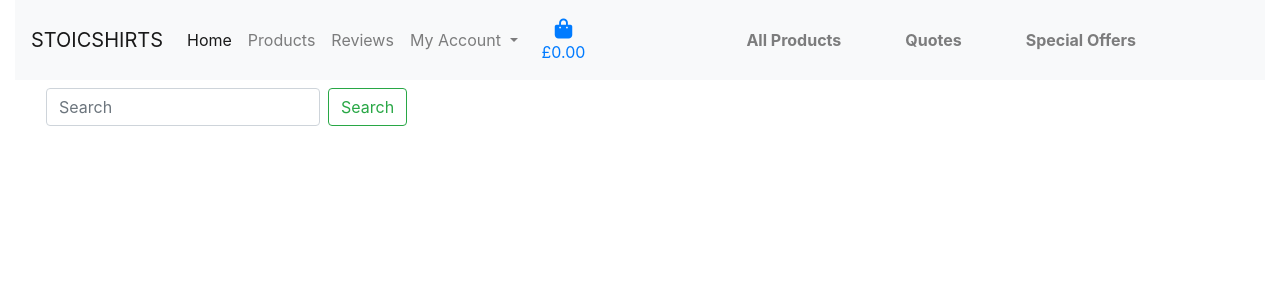
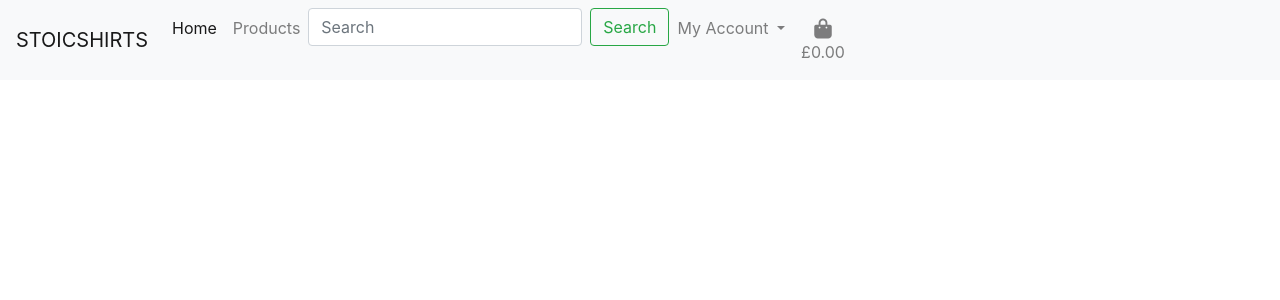
Before and after one commit to LeVlad/StoicShirts, a Django app: page /products/ in a window 1280 px wide. Shown: the top 300 px of the page. Run offline with Django 3.2, Linux system fonts and the light colour scheme; data that the repository does not hold is empty; some libraries are stand-ins or nearby versions.

Commit message:
Add complete fixtures with working detaip page

```diff
--- a/products/models.py
+++ b/products/models.py
@@ -34,7 +34,6 @@ class Product(models.Model):
     description = models.TextField()
     price = models.DecimalField(max_digits=6, decimal_places=2)
     rating = models.DecimalField(max_digits=6, decimal_places=2, null=True, blank=True)
-    image_url = models.URLField(max_length=1024, null=True, blank=True)
     image = models.ImageField(null=True, blank=True)
 
     def __str__(self):
--- a/products/templates/products/product_detail.html
+++ b/products/templates/products/product_detail.html
@@ -13,17 +13,17 @@
 {% block content %}
 
 <div class="overlay"></div>
-<<div class="overlay"></div>
+<div class="overlay"></div>
 <div class="container-fluid">
     <div class="row">
         <div class="col-12 col-md-6 col-lg-4 offset-lg-2">
             <div class="image-container my-5">
                 {% if product.image %}
-                <a href="{% url product.image.url %}" target="_blank">
+                <a href="{{ product.image.url }}" target="_blank">
                     <img class="card-img-top img-fluid" src="{{ product.image.url }}" alt="{{ product.name }}">
                 </a>
                 {% else %}
-                <a href="{% url product.image.url %}">
+                <a href="{{ product.image.url }}">
                     <img class="card-img-top img-fluid" src="{{ MEDIA_URL }}noimage.png" alt="{{ product.name }}">
                 </a>
                 {% endif %}
--- a/products/templates/products/products.html
+++ b/products/templates/products/products.html
@@ -31,8 +31,7 @@
                         {% endif %}
                         <div class="card-body pb-0">
                             <p class="mb-0">{{ product.description }}</p>
-                            <p class="mb-0">{{ product.philosopher.friendly_name }}</p>
-                        </div>
+                            </div>
                         <div class="card-footer bg-white pt-0 border-0 text-left">
                             <div class="row">
                                 <div class="col">
--- a/products/views.py
+++ b/products/views.py
@@ -1,6 +1,5 @@
 from django.shortcuts import render, get_object_or_404
 from .models import Product
-
 
 
 def all_products(request):
--- a/static/css/base.css
+++ b/static/css/base.css
@@ -12,7 +12,8 @@ body {
     width: fit-content;
 }
 .container-fluid {
-    align-self: center;
+    padding-left: 0;
+    padding-right: 0;
 }
 
 .navbar-brand {
@@ -27,8 +28,9 @@ body {
     background: white;
     z-index: -1;
     position: fixed;
+}
 
-}
+
 
 /* -------------------------------- Media Queries */
 
--- a/templates/base.html
+++ b/templates/base.html
@@ -42,73 +42,7 @@
 </head>
 
 <body>
-<!-- Main nav-->
-  <header class="container-fluid fixed-top">
-    <nav class="navbar navbar-expand-lg navbar-light bg-light">
-      <a class="navbar-brand" href="#">StoicShirts</a>
-      <button class="navbar-toggler" type="button" data-toggle="collapse" data-target="#navbarNavDropdown"
-        aria-controls="navbarNavDropdown" aria-expanded="false" aria-label="Toggle navigation">
-        <span class="navbar-toggler-icon"></span>
-      </button>
-      <div class="collapse navbar-collapse" id="navbarNavDropdown">
-        <ul class="navbar-nav">
-          <li class="nav-item active">
-            <a class="nav-link" href="#">Home <span class="sr-only">(current)</span></a>
-          </li>
-          <li class="nav-item">
-            <a class="nav-link" href="#">Products</a>
-          </li>
-          <li class="nav-item">
-            <a class="nav-link" href="#">Reviews</a>
-          </li>
-          <li class="nav-item dropdown">
-            <a class="nav-link dropdown-toggle" href="#" id="navbarDropdownMenuLink" role="button"
-              data-toggle="dropdown" aria-haspopup="true" aria-expanded="false">
-              My Account
-            </a>
-            <div class="dropdown-menu" aria-labelledby="navbarDropdownMenuLink">
-              {% if request.user.is_authenticated %}
-              {% if request.user.is_superuser %}
-              <a href="" class="dropdown-item">Product Management</a>
-              {% endif %}
-              <a href="" class="dropdown-item">My Profile</a>
-              <a href="{% url 'account_logout' %}" class="dropdown-item">Logout</a>
-              {% else %}
-              <a href="{% url 'account_signup' %}" class="dropdown-item">Register</a>
-              <a href="{% url 'account_login' %}" class="dropdown-item">Login</a>
-              {% endif %}
-          </div>
-
-            <li class="list-inline-item">
-            <a class="{% if grand_total %}text-info font-weight-bold{% else %}text-black{% endif %} nav-link" href="">
-              <div class="text-center">
-                <div><i class="fas fa-shopping-bag fa-lg"></i></div>
-                <p class="my-0">
-                  {% if grand_total %}
-                  ${{ grand_total|floatformat:2 }}
-                  {% else %}
-                  £0.00
-                  {% endif %}
-                </p>
-              </div>
-            </a>
-          </li>
-        </ul>
-      </div>
-      </div>
-    </nav>
-
-    <nav class="navbar navbar-expand-lg navbar-light w-100 d-none d-lg-flex">
-      <div class="col-6 col-12 mx-auto container-fluid">
-        <form id="search-bar" class="form-inline my-2 my-lg-0">
-        <input class="form-control mr-sm-2" type="search" placeholder="Search" aria-label="Search">
-        <button class="btn btn-outline-success my-2 my-sm-0" type="submit">Search</button>
-      </form>
-      </div>
-
-      <button class="navbar-toggler" type="button" data-toggle="collapse" data-target="#main-nav" aria-controls="main-nav" aria-expanded="false" aria-label="Toggle navigation">
-          <span class="navbar-toggler-icon"></span>
-      </button>
+  <nav>
       {% include 'includes/mobile-top-header.html' %}
       {% include 'includes/main-nav.html' %}
     </nav>
--- a/templates/includes/main-nav.html
+++ b/templates/includes/main-nav.html
@@ -1,39 +1,58 @@
-<div class="collapse navbar-collapse" id="main-nav">
-    <ul class="navbar-nav w-auto mx-auto">
-        <li class="nav-item dropdown">
-            <a class="logo-font font-weight-bold nav-link text-grey mr-5" href="#" id="all-products-link" data-toggle="dropdown" aria-haspopup="true" aria-expanded="false">
-                All Products
+<!-- Main nav-->
+<header class="container-fluid fixed-top">
+    <nav class="navbar navbar-expand-lg navbar-light bg-light">
+      <a class="navbar-brand" href="#">StoicShirts</a>
+      <button class="navbar-toggler" type="button" data-toggle="collapse" data-target="#navbarNavDropdown"
+        aria-controls="navbarNavDropdown" aria-expanded="false" aria-label="Toggle navigation">
+        <span class="navbar-toggler-icon"></span>
+      </button>
+      <div class="collapse navbar-collapse" id="navbarNavDropdown">
+        <ul class="navbar-nav">
+          <li class="nav-item active">
+            <a class="nav-link" href="#">Home <span class="sr-only">(current)</span></a>
+          </li>
+          <li class="nav-item">
+            <a class="nav-link" href="{% url 'products' %}">Products</a>
+          </li>
+          <li class="nav-item search-bar">
+            <form id="search-bar" method="GET" action="{% url 'products' %}" class="form-inline my-2 my-lg-0">
+              <input class="form-control mr-sm-2" type="search" placeholder="Search" aria-label="Search">
+              <button class="btn btn-outline-success my-2 my-sm-0" type="submit">Search</button>
+            </form>
+          </li>
+          <li class="nav-item dropdown">
+            <a class="nav-link dropdown-toggle" href="#" id="navbarDropdownMenuLink" role="button"
+              data-toggle="dropdown" aria-haspopup="true" aria-expanded="false">
+              My Account
             </a>
-            <div class="dropdown-menu border-0" aria-labelledby="all-products-link">
-                <a href="" class="dropdown-item">By Price</a>
-                <a href="" class="dropdown-item ">By Rating</a>
-                <a href="" class="dropdown-item ">By Category</a>
-                <a href="{% url 'products' %}" class="dropdown-item">All Products</a>
-            </div>
-        </li>
+            <div class="dropdown-menu" aria-labelledby="navbarDropdownMenuLink">
+              {% if request.user.is_authenticated %}
+              {% if request.user.is_superuser %}
+              <a href="" class="dropdown-item">Product Management</a>
+              {% endif %}
+              <a href="" class="dropdown-item">My Profile</a>
+              <a href="{% url 'account_logout' %}" class="dropdown-item">Logout</a>
+              {% else %}
+              <a href="{% url 'account_signup' %}" class="dropdown-item">Register</a>
+              <a href="{% url 'account_login' %}" class="dropdown-item">Login</a>
+              {% endif %}
+          </div>
 
-        <li class="nav-item dropdown">
-            <a class="logo-font font-weight-bold nav-link text-black mr-5" href="#" id="clothing-link" data-toggle="dropdown" aria-haspopup="true" aria-expanded="false">
-                Quotes
+            <li class="list-inline-item">
+            <a class="{% if grand_total %}text-info font-weight-bold{% else %}text-black{% endif %} nav-link" href="">
+              <div class="text-center">
+                <div><i class="fas fa-shopping-bag fa-lg"></i></div>
+                <p class="my-0">
+                  {% if grand_total %}
+                  ${{ grand_total|floatformat:2 }}
+                  {% else %}
+                  £0.00
+                  {% endif %}
+                </p>
+              </div>
             </a>
-            <div class="dropdown-menu border-0" aria-labelledby="quotes-link">
-                <a href="" class="dropdown-item">Seneca</a>
-                <a href="" class="dropdown-item">Plato</a>
-                <a href="" class="dropdown-item">Marcus</a>
-                <a href="" class="dropdown-item">All Quotes</a>
-            </div>
-        </li>
-
-        <li class="nav-item dropdown">
-            <a class="logo-font font-weight-bold nav-link text-black" href="#" id="specials-link" data-toggle="dropdown" aria-haspopup="true" aria-expanded="false">
-                Special Offers
-            </a>
-            <div class="dropdown-menu border-0" aria-labelledby="specials-link">
-                <a href="" class="dropdown-item">New Arrivals</a>
-                <a href="" class="dropdown-item">Deals</a>
-                <a href="" class="dropdown-item">Clearance</a>
-                <a href="" class="dropdown-item">All Specials</a>
-            </div>
-        </li>
-    </ul>
-</div>
+          </li>
+        </ul>
+      </div>
+      </div>
+    </nav>
--- a/templates/includes/mobile-top-header.html
+++ b/templates/includes/mobile-top-header.html
@@ -11,11 +11,15 @@
                     <a class="nav-link" href="#">Home <span class="sr-only">(current)</span></a>
                 </li>
                 <li class="nav-item">
-                    <a class="nav-link" href="#">Products</a>
+                    <a class="nav-link" href="{% url 'products' %}">Products</a>
                 </li>
-                <li class="nav-item">
-                    <a class="nav-link" href="#">Reviews</a>
+                <li class="nav-item search-bar">
+                    <form id="search-bar" method="GET" action="{% url 'products' %}" class="form-inline my-2 my-lg-0">
+                      <input class="form-control mr-sm-2" type="search" placeholder="Search" aria-label="Search">
+                      <button class="btn btn-outline-success my-2 my-sm-0" type="submit">Search</button>
+                    </form>
                   </li>
+                  <div class="collapse navbar-collapse" id="main-nav">
                     <li class="nav-item dropdown">
                         <a class="nav-link dropdown-toggle" href="#" id="navbarDropdownMenuLink" role="button"
                             data-toggle="dropdown" aria-haspopup="true" aria-expanded="false">
@@ -53,5 +57,5 @@
                 </li>
                 </ul>
                 </div>
-
+                </div>
                 </nav>
```
Also changed, not shown: media/02MENLONGSLEEVEMA.jpg (added), media/02WOMENLONGSLEEVESHIRTS.jpg (added), media/03WOMENLONGSLEEVESHIRTP.jpg (added), products/migrations/0004_remove_product_image_url.py (added). Lines whose indentation alone changed are shown as unchanged.
